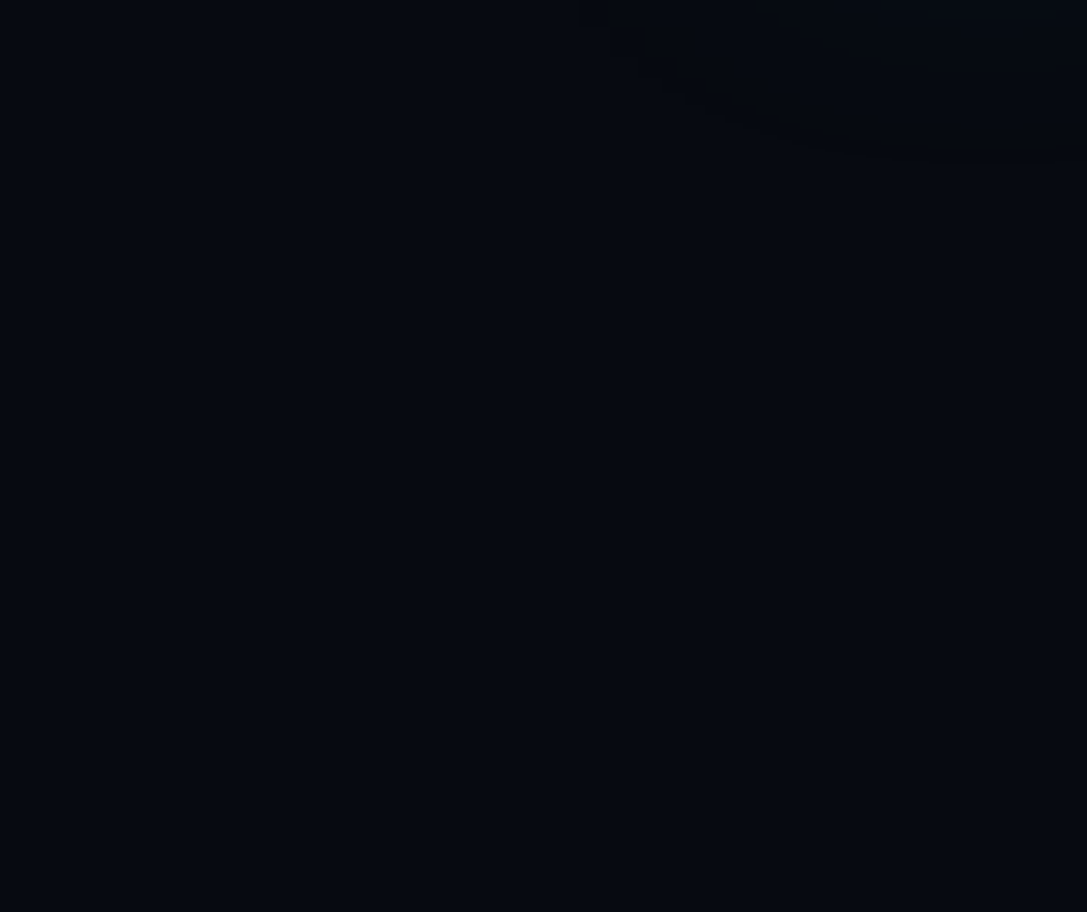
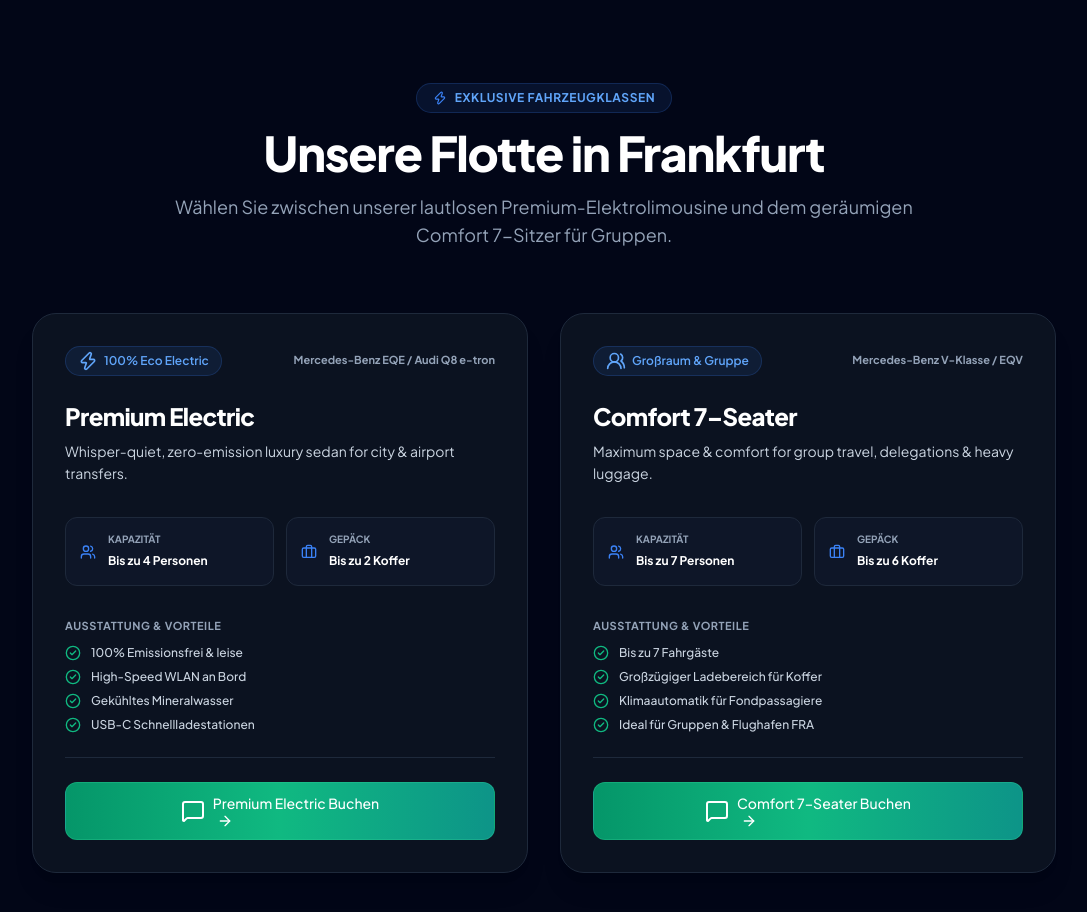
Before and after one commit to BlessedUzama/Mietwagen, a React (Vite) app: page / in a window 1280 px wide. Shown: the part 940-1852 px from the top of the page, without its empty margins (96-1183 px from the left). Before the commit the page ends 911 px from the top, so only its background shows below. Built offline with nearby package versions, Linux system fonts and the light colour scheme.

Commit message:
feat: implement sapphire-themed fleet showcase

```diff
--- a/src/App.tsx
+++ b/src/App.tsx
@@ -2,6 +2,7 @@ import { MainLayout } from './components/layout/MainLayout';
 import { Navbar } from './components/layout/Navbar';
 import { HeroSection } from './components/sections/HeroSection';
 import { RideEstimator } from './components/sections/RideEstimator';
+import { FleetShowcase } from './components/sections/FleetShowcase';
 import { FloatingWhatsApp } from './components/common/FloatingWhatsApp';
 
 export default function App() {
@@ -10,6 +11,7 @@ export default function App() {
       <HeroSection>
         <RideEstimator />
       </HeroSection>
+      <FleetShowcase />
     </MainLayout>
   );
 }
--- /dev/null
+++ b/src/components/sections/FleetShowcase.tsx
@@ -0,0 +1,163 @@
+import React from 'react';
+import { motion } from 'framer-motion';
+import { Users, Briefcase, CheckCircle2, MessageSquare, Zap, Users2, ArrowRight } from 'lucide-react';
+import { ShinyBordersButton } from '../ui/ShinyBordersButton';
+
+interface VehicleCardData {
+  id: 'electric' | 'van7';
+  title: string;
+  subtitle: string;
+  badge: string;
+  icon: React.ReactNode;
+  sampleModel: string;
+  seats: number;
+  luggage: number;
+  features: string[];
+}
+
+const FLEET_CARDS: VehicleCardData[] = [
+  {
+    id: 'electric',
+    title: 'Premium Electric',
+    subtitle: 'Whisper-quiet, zero-emission luxury sedan for city & airport transfers.',
+    badge: '100% Eco Electric',
+    icon: <Zap className="w-5 h-5 text-blue-500 dark:text-blue-400" />,
+    sampleModel: 'Mercedes-Benz EQE / Audi Q8 e-tron',
+    seats: 4,
+    luggage: 2,
+    features: [
+      '100% Emissionsfrei & leise',
+      'High-Speed WLAN an Bord',
+      'Gekühltes Mineralwasser',
+      'USB-C Schnellladestationen',
+    ],
+  },
+  {
+    id: 'van7',
+    title: 'Comfort 7–Seater',
+    subtitle: 'Maximum space & comfort for group travel, delegations & heavy luggage.',
+    badge: 'Großraum & Gruppe',
+    icon: <Users2 className="w-5 h-5 text-blue-500 dark:text-blue-400" />,
+    sampleModel: 'Mercedes-Benz V-Klasse / EQV',
+    seats: 7,
+    luggage: 6,
+    features: [
+      'Bis zu 7 Fahrgäste',
+      'Großzügiger Ladebereich für Koffer',
+      'Klimaautomatik für Fondpassagiere',
+      'Ideal für Gruppen & Flughafen FRA',
+    ],
+  },
+];
+
+export const FleetShowcase: React.FC = () => {
+  const handleBookVehicle = (vName: string) => {
+    const textPayload = `Hallo Obazee Clement! Ich möchte eine Fahrt in der Klasse "${vName}" anfragen.`;
+    const whatsappUrl = `https://wa.me/4915210236967?text=${encodeURIComponent(textPayload)}`;
+    window.open(whatsappUrl, '_blank', 'noopener,noreferrer');
+  };
+
+  return (
+    <section id="fleet" className="relative py-20 md:py-28 bg-slate-50 dark:bg-slate-950 transition-colors duration-300">
+      <div className="max-w-7xl mx-auto px-4 sm:px-6 lg:px-8 relative z-10">
+        {/* Section Header */}
+        <div className="text-center max-w-3xl mx-auto space-y-4 mb-16">
+          <div className="inline-flex items-center gap-2 px-4 py-1.5 rounded-full bg-blue-500/10 border border-blue-500/20 text-blue-600 dark:text-blue-400 text-xs font-bold uppercase tracking-wider">
+            <Zap className="w-3.5 h-3.5 text-blue-500" />
+            <span>EXKLUSIVE FAHRZEUGKLASSEN</span>
+          </div>
+
+          <h2 className="text-3xl sm:text-4xl md:text-5xl font-extrabold text-slate-900 dark:text-white tracking-tight">
+            Unsere Flotte in Frankfurt
+          </h2>
+
+          <p className="text-base sm:text-lg text-slate-600 dark:text-slate-400 font-normal leading-relaxed">
+            Wählen Sie zwischen unserer lautlosen Premium-Elektrolimousine und dem geräumigen Comfort 7-Sitzer für Gruppen.
+          </p>
+        </div>
+
+        {/* 2-Column Responsive Grid Layout */}
+        <div className="grid grid-cols-1 md:grid-cols-2 gap-8 max-w-5xl mx-auto">
+          {FLEET_CARDS.map((card) => (
+            <motion.div
+              key={card.id}
+              whileHover={{ y: -6 }}
+              transition={{ duration: 0.25, ease: 'easeOut' }}
+              className="p-8 rounded-3xl bg-white dark:bg-[#0B1220] border border-slate-200 dark:border-slate-800 shadow-xl hover:shadow-2xl flex flex-col justify-between transition-all duration-300"
+            >
+              <div className="space-y-6">
+                {/* Header Badge & Sample Model */}
+                <div className="flex items-center justify-between">
+                  <span className="inline-flex items-center gap-1.5 px-3 py-1 rounded-full bg-blue-500/10 border border-blue-500/20 text-blue-600 dark:text-blue-400 text-xs font-semibold">
+                    {card.icon}
+                    <span>{card.badge}</span>
+                  </span>
+                  <span className="text-[11px] font-bold text-slate-500 dark:text-slate-400">
+                    {card.sampleModel}
+                  </span>
+                </div>
+
+                {/* Card Title & Subtitle */}
+                <div className="text-left space-y-2">
+                  <h3 className="text-2xl font-extrabold text-slate-900 dark:text-white tracking-tight">
+                    {card.title}
+                  </h3>
+                  <p className="text-sm text-slate-600 dark:text-slate-300 leading-relaxed min-h-[44px]">
+                    {card.subtitle}
+                  </p>
+                </div>
+
+                {/* Capacity Badges */}
+                <div className="grid grid-cols-2 gap-3 pt-2">
+                  <div className="p-3.5 rounded-xl bg-slate-50 dark:bg-slate-900/90 border border-slate-200/60 dark:border-slate-800 flex items-center gap-3">
+                    <Users className="w-4 h-4 text-blue-500 shrink-0" />
+                    <div className="text-left">
+                      <span className="text-[10px] text-slate-500 dark:text-slate-400 block uppercase font-bold">Kapazität</span>
+                      <span className="text-xs font-bold text-slate-900 dark:text-white">Bis zu {card.seats} Personen</span>
+                    </div>
+                  </div>
+
+                  <div className="p-3.5 rounded-xl bg-slate-50 dark:bg-slate-900/90 border border-slate-200/60 dark:border-slate-800 flex items-center gap-3">
+                    <Briefcase className="w-4 h-4 text-blue-500 shrink-0" />
+                    <div className="text-left">
+                      <span className="text-[10px] text-slate-500 dark:text-slate-400 block uppercase font-bold">Gepäck</span>
+                      <span className="text-xs font-bold text-slate-900 dark:text-white">Bis zu {card.luggage} Koffer</span>
+                    </div>
+                  </div>
+                </div>
+
+                {/* Feature Checklist */}
+                <div className="space-y-2.5 pt-2 text-left">
+                  <span className="text-[11px] font-bold uppercase tracking-wider text-slate-500 dark:text-slate-400 block">
+                    Ausstattung & Vorteile
+                  </span>
+                  <div className="space-y-2">
+                    {card.features.map((feat, idx) => (
+                      <div key={idx} className="flex items-center gap-2.5 text-xs font-medium text-slate-700 dark:text-slate-300">
+                        <CheckCircle2 className="w-4 h-4 text-emerald-500 shrink-0" />
+                        <span>{feat}</span>
+                      </div>
+                    ))}
+                  </div>
+                </div>
+              </div>
+
+              {/* Isolated Emerald WhatsApp CTA */}
+              <div className="pt-6 mt-6 border-t border-slate-100 dark:border-slate-800">
+                <ShinyBordersButton
+                  variant="whatsapp"
+                  fullWidth
+                  onClick={() => handleBookVehicle(card.title)}
+                  icon={<MessageSquare className="w-4.5 h-4.5 text-white" />}
+                >
+                  <span>{card.title} Buchen</span>
+                  <ArrowRight className="w-4 h-4 ml-1" />
+                </ShinyBordersButton>
+              </div>
+            </motion.div>
+          ))}
+        </div>
+      </div>
+    </section>
+  );
+};
```
